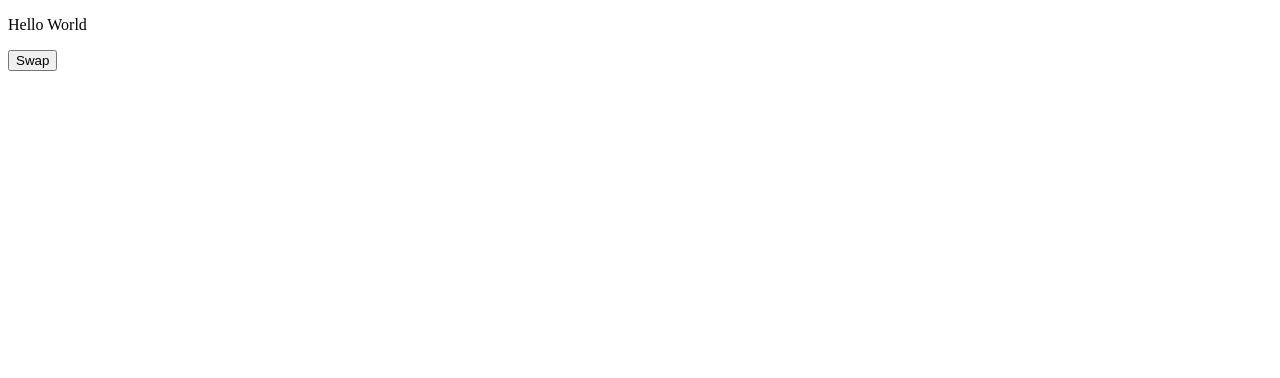
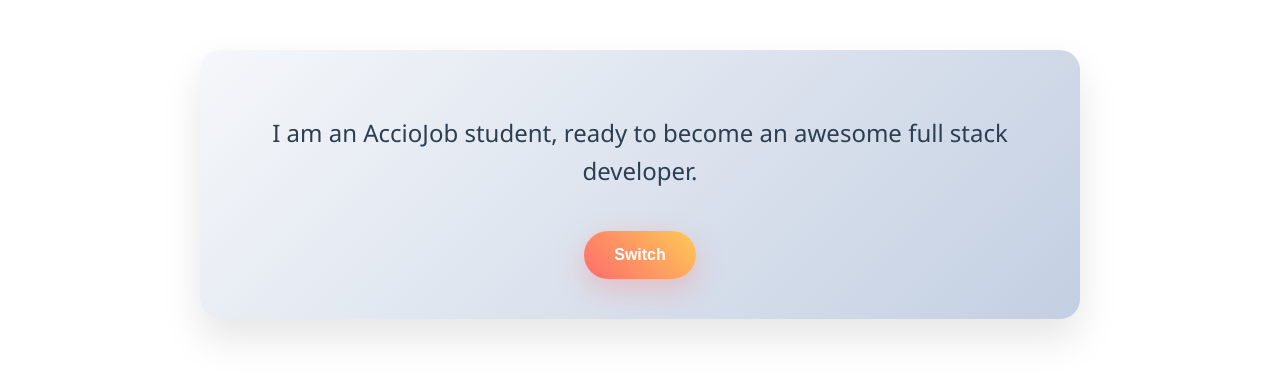
Before and after one commit to acciojob/dark-theme-noumantannu06-glitch, a website: page main.html in a window 1280 px wide. Drawn offline with Linux system fonts and the light colour scheme.

Commit message:
created a submission

```diff
--- a/main.html
+++ b/main.html
@@ -9,10 +9,10 @@
   <body>
     <main>
       <!-- html markup here -->
-      <p id="ptag">
-        Hello World
-      </p>
-      <button>Swap</button>
+		<div id="app" class="day">
+        <p id="ptag">I am an AccioJob student, ready to become an awesome full stack developer.</p>
+        <button id="swap" class="button_day">Switch </button>
+    </div>
     </main>
     <script src="./script.js"></script>
   </body>
--- a/styles.css
+++ b/styles.css
@@ -1,16 +1,86 @@
-#app{
-  height:90vh;
-}
-.night{
-  background-color: black;
-  color:white;
-}
+ /* Day Theme (Light) */
+        .day {
+            background: linear-gradient(135deg, #f5f7fa 0%, #c3cfe2 100%);
+            color: #333;
+            transition: all 0.3s ease;
+        }
 
-#swap{
-  outline:0;
-}
+        .day #ptag {
+            color: #2c3e50;
+        }
 
-.button_night{
-  background-color:blue;
-  color:white;
-}
+        /* Night Theme (Dark) */
+        .night {
+            background: linear-gradient(135deg, #667eea 0%, #764ba2 100%);
+            color: #ecf0f1;
+            transition: all 0.3s ease;
+        }
+
+        .night #ptag {
+            color: #f8f9fa;
+        }
+
+        body {
+            margin: 0;
+            padding: 50px;
+            min-height: 100vh;
+            font-family: 'Segoe UI', Tahoma, Geneva, Verdana, sans-serif;
+        }
+
+        #app {
+            max-width: 800px;
+            margin: 0 auto;
+            padding: 40px;
+            border-radius: 20px;
+            box-shadow: 0 20px 40px rgba(0,0,0,0.1);
+        }
+
+        #ptag {
+            font-size: 24px;
+            font-weight: 300;
+            line-height: 1.6;
+            margin-bottom: 40px;
+            text-align: center;
+        }
+
+        /* Button Day Style */
+        .button_day {
+            background: linear-gradient(45deg, #ff6b6b, #feca57);
+            color: white;
+            border: none;
+            padding: 15px 30px;
+            font-size: 16px;
+            font-weight: 600;
+            border-radius: 50px;
+            cursor: pointer;
+            transition: all 0.3s ease;
+            box-shadow: 0 10px 30px rgba(255,107,107,0.3);
+            display: block;
+            margin: 0 auto;
+        }
+
+        .button_day:hover {
+            transform: translateY(-3px);
+            box-shadow: 0 15px 40px rgba(255,107,107,0.4);
+        }
+
+        /* Button Night Style */
+        .button_night {
+            background: linear-gradient(45deg, #a8edea, #fed6e3);
+            color: #2c3e50;
+            border: none;
+            padding: 15px 30px;
+            font-size: 16px;
+            font-weight: 600;
+            border-radius: 50px;
+            cursor: pointer;
+            transition: all 0.3s ease;
+            box-shadow: 0 10px 30px rgba(168,237,234,0.3);
+            display: block;
+            margin: 0 auto;
+        }
+
+        .button_night:hover {
+            transform: translateY(-3px);
+            box-shadow: 0 15px 40px rgba(168,237,234,0.4);
+        }
```
